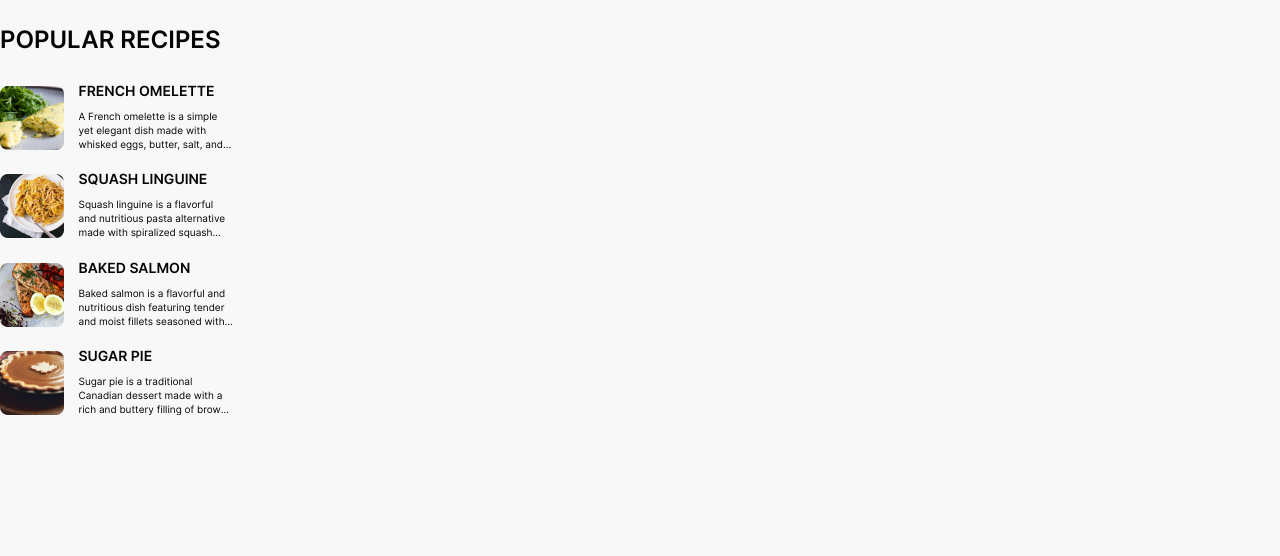
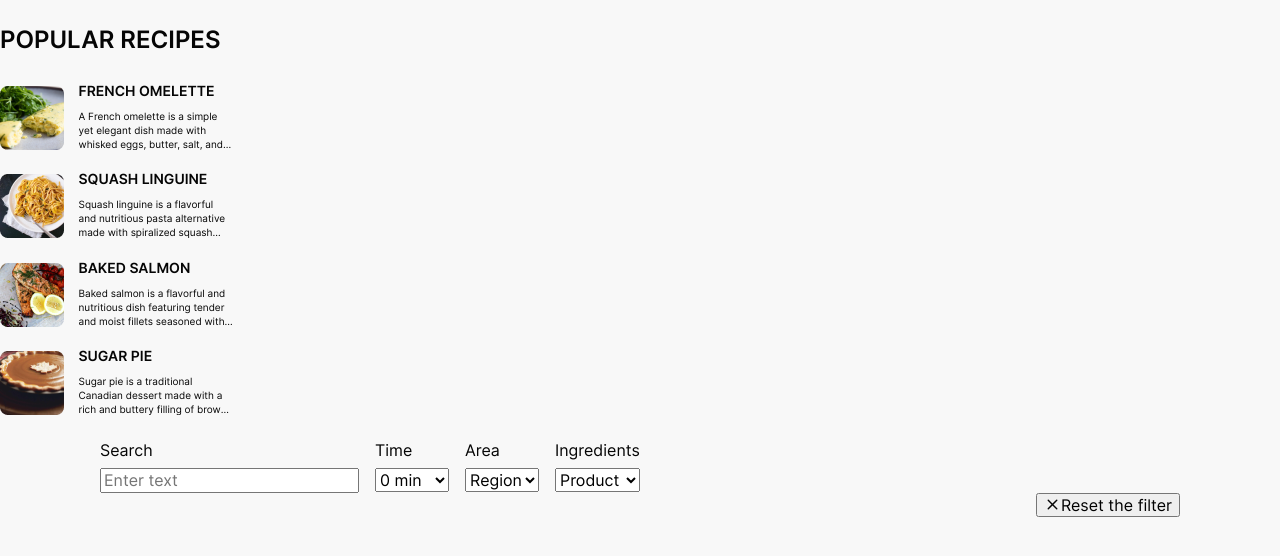
Before and after one commit to PavelNedoshyvko/goit-js-team-project-1, a website built with Vite: page src/index.html in a window 1280 px wide. Shown: the part 234-790 px from the top of the page. Built offline with nearby package versions, Linux system fonts and the light colour scheme; no server answers; a web font is replaced by a local one.

Commit message:
origin/serch-section-filter
filter basic html

```diff
--- /dev/null
+++ b/src/css/filter.css
@@ -0,0 +1,30 @@
+/*  */
+
+.search-form-reset-icon {
+  stroke: var(--black);
+  display: flex;
+  justify-content: center;
+  align-items: center;
+}
+/*  */
+.filter-form {
+  max-width: 782px;
+  display: flex;
+}
+
+.filter-form-list {
+  display: flex;
+  flex-direction: row;
+  flex-wrap: wrap;
+  gap: 16px;
+}
+.filter-form-item {
+  display: flex;
+  flex-direction: column;
+  gap: 8px;
+}
+.filter-form-btn {
+  display: flex;
+  flex-direction: row;
+  margin-left: auto;
+}
--- a/src/index.html
+++ b/src/index.html
@@ -1,5 +1,6 @@
 <!DOCTYPE html>
 <html lang="en">
+
 <head>
   <meta charset="UTF-8" />
   <link rel="icon" type="image/svg+xml" href="/favicon.svg" />
@@ -7,11 +8,13 @@
   <title>tasty treats</title>
   <link rel="stylesheet" href="./styles.css" />
 </head>
+
 <body>
   <load src="partials/header.html" />
   <load src="partials/hero.html" />
   <load scr="partials/categories.html" />
   <load src="partials/popular-recipes.html" />
+  <load src="partials/filter.html" />
 
   <!-- <section> -->
   <!-- <h1>Lorem ipsum dolor sit amet.</h1> -->
@@ -20,4 +23,5 @@
   <!-- </section> -->
   <script type="module" src="./main.js"></script>
 </body>
+
 </html>
--- /dev/null
+++ b/src/partials/filter.html
@@ -0,0 +1,44 @@
+<div class="main-products container">
+    <div class="filter-form" id="filter-form">
+        <ul class="filter-form-list">
+            <li class="filter-form-item">
+                <label for="search-input">
+
+                    Search</label>
+                <input type="text" name="search-input" autocomplete="off" placeholder="Enter text" />
+            </li>
+            <li class="filter-form-item">
+                <label for="time-input">Time</label>
+                <select class="time-select" name="time-input">
+                    <option value="">0 min</option>
+                    <option value="10">10 min</option>
+                    <option value="20">20 min</option>
+                    <option value="30">30 min</option>
+                    <option value="40">40 min</option>
+
+                </select>
+            </li>
+            <li class="filter-form-item">
+                <label for="area-input">Area</label>
+                <select class="area-select" name="area-input">
+                    <option value="">Region</option>
+                </select>
+            </li>
+            <li class="filter-form-item">
+                <label for="ingredients-input">Ingredients</label>
+                <select class="ingredients-select" name="ingredients-input">
+                    <option value="">Product</option>
+                </select>
+
+            </li>
+        </ul>
+    </div>
+    <button class="filter-form-btn" type="button">
+        <svg class="search-form-reset-icon" width="17" height="17">
+            <use href="./img/icons.svg#close"></use>
+        </svg>
+        Reset the filter
+    </button>
+    <div class="filter-gallery">
+    </div>
+</div>
--- a/src/styles.css
+++ b/src/styles.css
@@ -14,3 +14,4 @@
 @import url('./css/hero.css');
 @import url('./css/categories.css');
 @import url('./css/popular-recipes.css');
+@import url('./css/filter.css');
```
Lines whose indentation alone changed are shown as unchanged.
